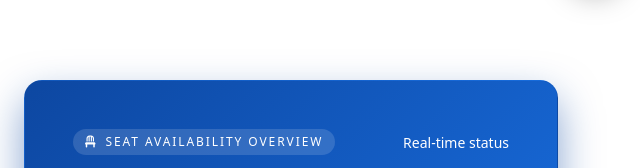
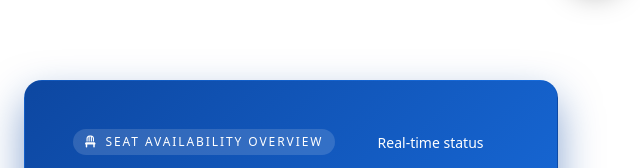
Before and after one commit to Heartthorb/vamika-library, a plain HTML site: page index.html in a window 1280 px wide. Shown: the part 800-968 px from the top of the page, 640-1280 px from the left. Drawn offline with nearby package versions, Linux system fonts and the light colour scheme.

Commit message:
Enhance seat availability status display
Added non-breaking spaces to the seat availability status.

```diff
--- a/index.html
+++ b/index.html
@@ -551,7 +551,7 @@
                 <div class="seat-card p-4 p-md-5">
                     <div class="d-flex justify-content-between align-items-center mb-3">
                         <span class="seat-pill"><i class="fa-solid fa-chair me-2"></i>Seat Availability Overview</span>
-                        <span class="small text-light-50">Real‑time status</span>
+                        <span class="small text-light-50">Real‑time status &nbsp;&nbsp;&nbsp;&nbsp;&nbsp;&nbsp;</span>
                     </div>
                     <div class="row text-center gy-3">
                         <div class="col-6">
```
